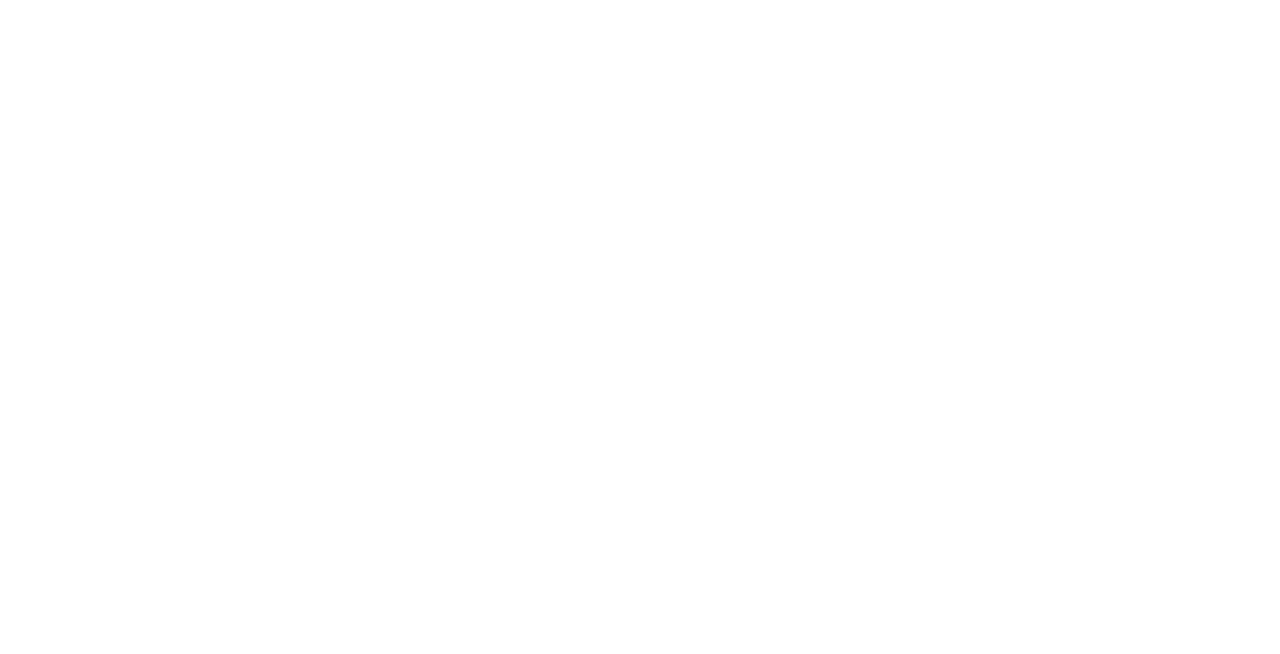
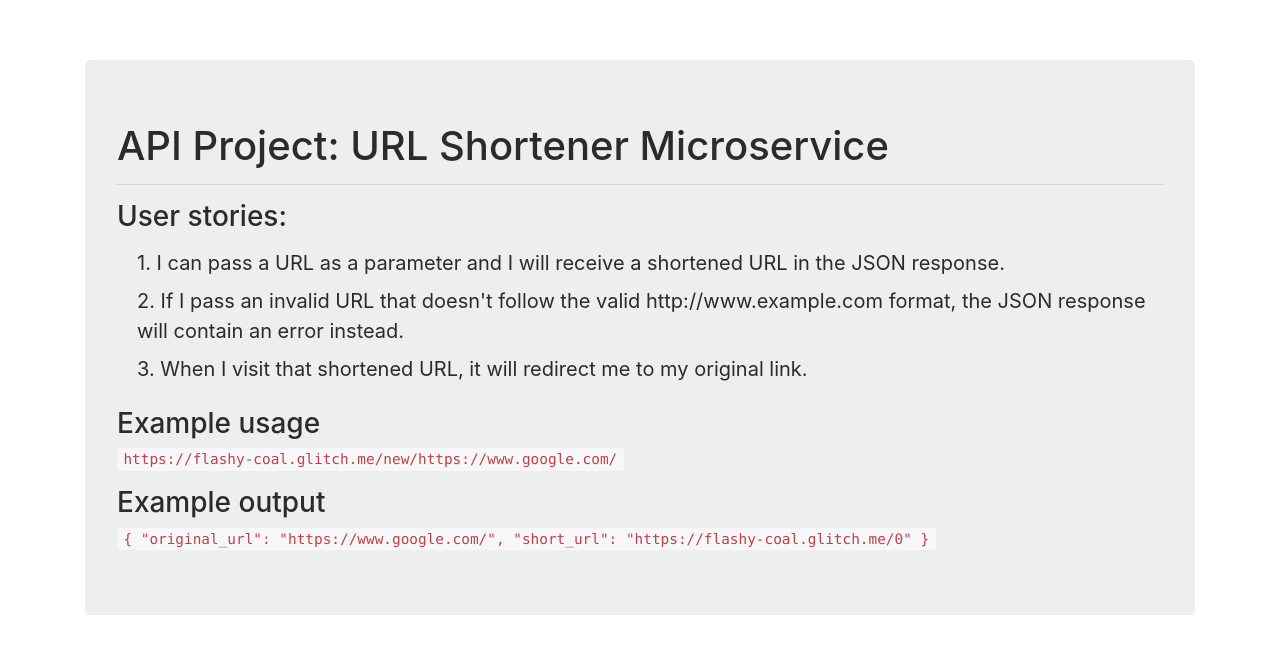
Before and after one commit to rafascar/url-shortener-ms, a website: page views/index.html in a window 1280 px wide. Drawn offline with nearby package versions, Linux system fonts and the light colour scheme.

Commit message:
Add instructions

```diff
--- a/public/style.css
+++ b/public/style.css
@@ -3,3 +3,7 @@
 
 /* You might want to try something fancier: */
 /* less: http://lesscss.org/ */
+
+body {
+  margin-top: 60px;
+}
--- a/server.js
+++ b/server.js
@@ -20,3 +20,6 @@ app.get("/", function (request, response) {
 var listener = app.listen(process.env.PORT, function () {
   console.log('Your app is listening on port ' + listener.address().port);
 });
+
+const mongo = require("mongodb").MongoClient;
+const dburl = "mongodb://"+process.env.USER+":"+process.env.PASSWORD+"@ds153609.mlab.com:53609/rafascardb";
--- a/views/index.html
+++ b/views/index.html
@@ -15,9 +15,36 @@
     <meta charset="utf-8">
     <meta http-equiv="X-UA-Compatible" content="IE=edge">
     <meta name="viewport" content="width=device-width, initial-scale=1">
+    <link href="https://cdnjs.cloudflare.com/ajax/libs/twitter-bootstrap/4.0.0-alpha.6/css/bootstrap.min.css" rel="stylesheet">
     <link rel="stylesheet" href="/style.css">
   </head>
   <body>
+
+    <div class="container">
+      <div class="jumbotron">
+        <h1>API Project: URL Shortener Microservice</h1><hr>
+
+        <div class="mb-3">
+          <h3>User stories:</h3>
+          <blockquote class="blockquote">
+            <p class="mb-2">1. I can pass a URL as a parameter and I will receive a shortened URL in the JSON response.</p>
+            <p class="mb-2">2. If I pass an invalid URL that doesn't follow the valid http://www.example.com format, the JSON response will contain an error instead.</p>
+            <p class="mb-0">3. When I visit that shortened URL, it will redirect me to my original link.</p>
+          </blockquote>
+        </div>
+
+        <div class="mb-3">
+          <h3>Example usage</h3>
+          <code>https://flashy-coal.glitch.me/new/https://www.google.com/</code><br>
+        </div>
+
+        <div>
+          <h3>Example output</h3>
+          <code>{ "original_url": "https://www.google.com/", "short_url": "https://flashy-coal.glitch.me/0" }</code>
+        </div>
+
+      </div>
+    </div>
 
     <!-- Your web-app is https, so your scripts need to be too -->
     <script src="https://code.jquery.com/jquery-2.2.1.min.js"
```
